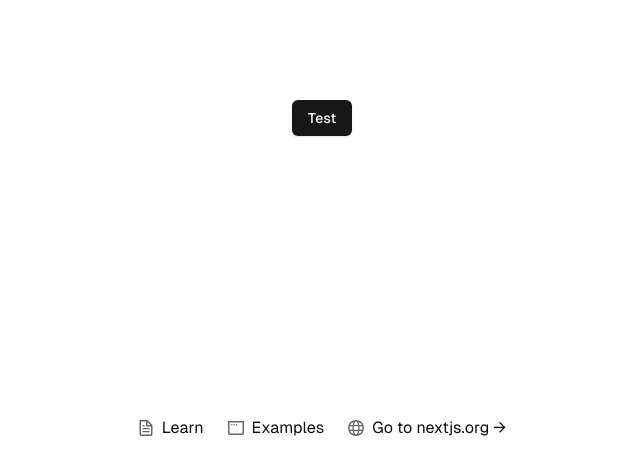
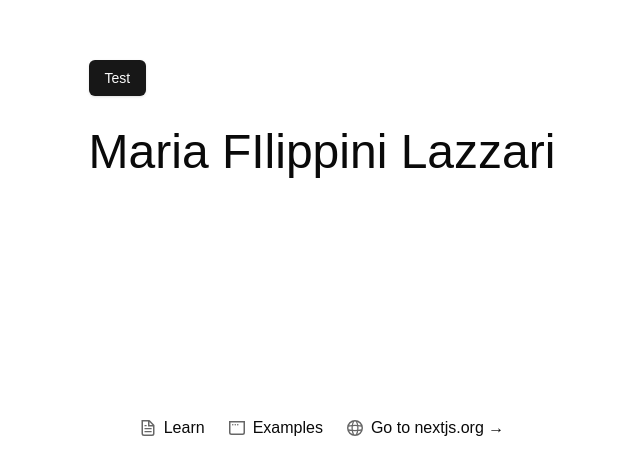
Before and after one commit to mariolazzari/mariafilippini.it, a Next.js app: page / in a window 1280 px wide. Shown: the part 282-756 px from the top of the page, without its empty margins (318-958 px from the left). Built offline with nearby package versions, Linux system fonts and the light colour scheme.

Commit message:
feat: metadata

```diff
--- a/app/layout.tsx
+++ b/app/layout.tsx
@@ -1,35 +1,30 @@
+import "./globals.css";
 import type { Metadata } from "next";
-import localFont from "next/font/local";
-import "./globals.css";
+import { Layout } from "@/types/Layout";
+import { Inter } from "next/font/google";
 
-const geistSans = localFont({
-  src: "./fonts/GeistVF.woff",
-  variable: "--font-geist-sans",
-  weight: "100 900",
-});
-const geistMono = localFont({
-  src: "./fonts/GeistMonoVF.woff",
-  variable: "--font-geist-mono",
-  weight: "100 900",
+const inter = Inter({
+  subsets: ["latin"],
+  display: "swap",
 });
 
 export const metadata: Metadata = {
-  title: "Create Next App",
-  description: "Generated by create next app",
+  title: "Maria Filippini Lazzari",
+  description:
+    "Maria Filippini Lazzari sito ufficiale scrittrice dialettale bresciana",
+  openGraph: {
+    title: "Maria Filippini Lazzari",
+    description:
+      "Maria Filippini Lazzari sito ufficiale scrittrice dialettale bresciana",
+  },
 };
 
-export default function RootLayout({
-  children,
-}: Readonly<{
-  children: React.ReactNode;
-}>) {
+function RootLayout({ children }: Layout) {
   return (
-    <html lang="en">
-      <body
-        className={`${geistSans.variable} ${geistMono.variable} antialiased`}
-      >
-        {children}
-      </body>
+    <html className={inter.className} lang="it">
+      <body>{children}</body>
     </html>
   );
 }
+
+export default RootLayout;
--- a/app/page.tsx
+++ b/app/page.tsx
@@ -6,6 +6,8 @@ export default function Home() {
     <div className="grid grid-rows-[20px_1fr_20px] items-center justify-items-center min-h-screen p-8 pb-20 gap-16 sm:p-20 font-[family-name:var(--font-geist-sans)]">
       <main className="flex flex-col gap-8 row-start-2 items-center sm:items-start">
         <Button>Test</Button>
+
+        <h1 className="text-5xl">Maria FIlippini Lazzari</h1>
       </main>
 
       <footer className="row-start-3 flex gap-6 flex-wrap items-center justify-center">
--- /dev/null
+++ b/app/robots.ts
@@ -0,0 +1,11 @@
+import type { MetadataRoute } from "next";
+
+export default function robots(): MetadataRoute.Robots {
+  return {
+    rules: {
+      userAgent: "*",
+      allow: "/",
+    },
+    sitemap: "https://mariafilippini.it/sitemap.xml",
+  };
+}
--- /dev/null
+++ b/app/sitemap.ts
@@ -0,0 +1,14 @@
+import type { MetadataRoute } from "next";
+
+export default function sitemap(): MetadataRoute.Sitemap {
+  const urls = ["/"];
+
+  const data: MetadataRoute.Sitemap = urls.map(url => ({
+    url: `https://mariafilippini.it${url}`,
+    lastModified: new Date(),
+    changeFrequency: "daily",
+    priority: 1,
+  }));
+
+  return data;
+}
--- /dev/null
+++ b/types/Layout.ts
@@ -0,0 +1,5 @@
+import { ReactNode } from "react";
+
+export type Layout = Readonly<{
+  children: ReactNode;
+}>;
```
Also changed, not shown: app/fonts/GeistMonoVF.woff (deleted), app/fonts/GeistVF.woff (deleted).
